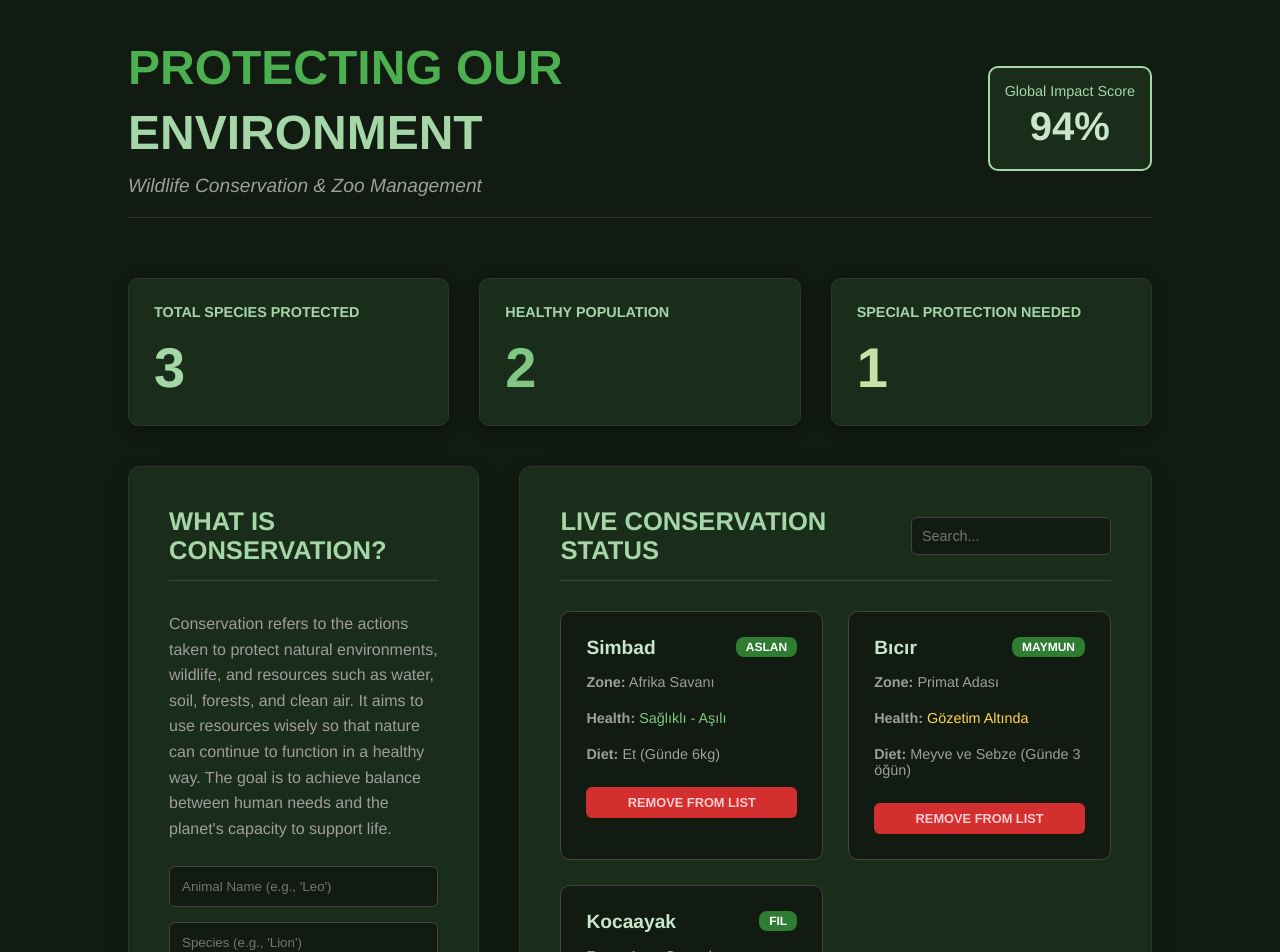
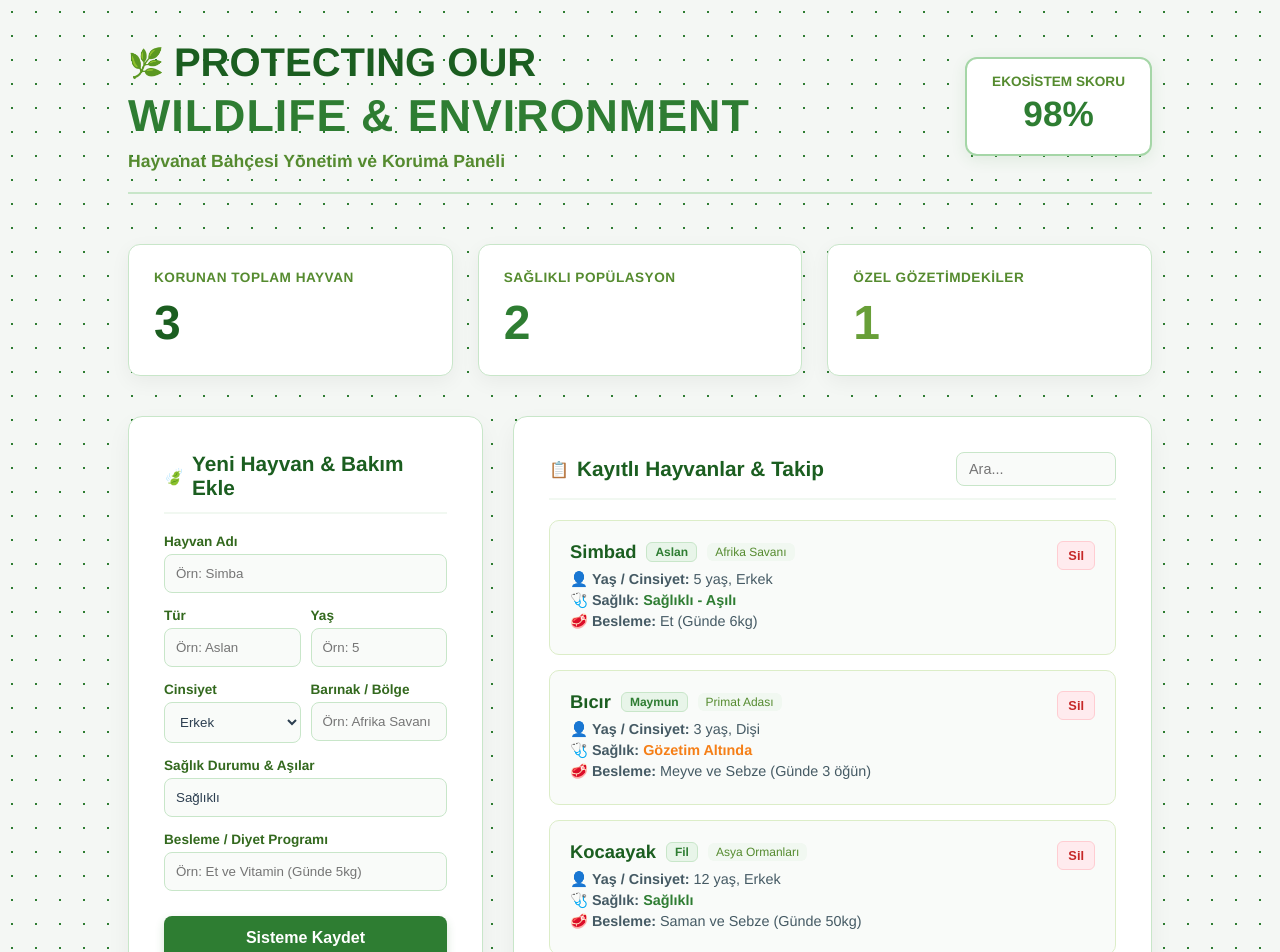
Before and after one commit to aysetmy/bto303-ara2-24053035015, a Next.js app: page / in a window 1280 px wide. Shown: the top 952 px of the page. Built offline with nearby package versions, Linux system fonts and the light colour scheme.

Commit message:
beyaz doga temali yeni tasarim eklendi

```diff
--- a/src/app/page.tsx
+++ b/src/app/page.tsx
@@ -3,19 +3,19 @@ import React, { useState } from 'react';
 
 export default function Home() {
   const [animals, setAnimals] = useState([
-    { id: 1, name: 'Simbad', species: 'Aslan', age: 5, gender: 'Erkek', zone: 'Afrika Savanı', health: 'Sağlıklı - Aşılı', diet: 'Et (Günde 6kg)', lastFed: '13:00' },
-    { id: 2, name: 'Bıcır', species: 'Maymun', age: 3, gender: 'Dişi', zone: 'Primat Adası', health: 'Gözetim Altında', diet: 'Meyve ve Sebze (Günde 3 öğün)', lastFed: '12:30' },
-    { id: 3, name: 'Kocaayak', species: 'Fil', age: 12, gender: 'Erkek', zone: 'Asya Ormanları', health: 'Sağlıklı', diet: 'Saman ve Sebze (Günde 50kg)', lastFed: '11:00' }
+    { id: 1, name: 'Simbad', species: 'Aslan', age: 5, gender: 'Erkek', zone: 'Afrika Savanı', health: 'Sağlıklı - Aşılı', diet: 'Et (Günde 6kg)' },
+    { id: 2, name: 'Bıcır', species: 'Maymun', age: 3, gender: 'Dişi', zone: 'Primat Adası', health: 'Gözetim Altında', diet: 'Meyve ve Sebze (Günde 3 öğün)' },
+    { id: 3, name: 'Kocaayak', species: 'Fil', age: 12, gender: 'Erkek', zone: 'Asya Ormanları', health: 'Sağlıklı', diet: 'Saman ve Sebze (Günde 50kg)' }
   ]);
 
   const [search, setSearch] = useState('');
-  const [form, setForm] = useState({ name: '', species: '', age: '', gender: 'Erkek', zone: '', health: 'Sağlıklı', diet: '', lastFed: '12:00' });
+  const [form, setForm] = useState({ name: '', species: '', age: '', gender: 'Erkek', zone: '', health: 'Sağlıklı', diet: '' });
 
   const handleSubmit = (e: React.FormEvent) => {
     e.preventDefault();
     if (!form.name || !form.species || !form.zone) return;
     setAnimals([...animals, { id: Date.now(), ...form, age: Number(form.age) }]);
-    setForm({ name: '', species: '', age: '', gender: 'Erkek', zone: '', health: 'Sağlıklı', diet: '', lastFed: '12:00' });
+    setForm({ name: '', species: '', age: '', gender: 'Erkek', zone: '', health: 'Sağlıklı', diet: '' });
   };
 
   const handleDelete = (id: number) => {
@@ -33,77 +33,126 @@ export default function Home() {
   const attention = animals.filter(a => !a.health.includes('Sağlıklı')).length;
 
   return (
-    <main style={{ minHeight: '100vh', background: '#111b11', color: '#e0e0e0', padding: '40px 20px', fontFamily: 'Helvetica Neue, Arial, sans-serif' }}>
+    <main style={{
+      minHeight: '100vh',
+      background: '#f4f7f4', // Ferah açık/beyazımsı doğa tonu
+      backgroundImage: 'radial-gradient(#2e7d32 0.75px, transparent 0.75px)', // Hafif yaprak/nokta doğa dokusu
+      backgroundSize: '24px 24px',
+      color: '#2c3e50',
+      padding: '40px 20px',
+      fontFamily: 'Helvetica Neue, Arial, sans-serif'
+    }}>
       <div style={{ maxWidth: '1024px', margin: '0 auto' }}>
 
-        {/* Üst Bilgi - Referans Tasarıma Göre Düzenlenmiş */}
-        <div style={{ display: 'grid', gridTemplateColumns: '1fr auto', alignItems: 'center', marginBottom: '60px', borderBottom: '1px solid #333', paddingBottom: '20px' }}>
+        {/* Üst Bilgi - Beyaz/Yeşil Doğa Teması */}
+        <div style={{ display: 'grid', gridTemplateColumns: '1fr auto', alignItems: 'center', marginBottom: '50px', borderBottom: '2px solid #c8e6c9', paddingBottom: '20px' }}>
           <header>
-            <h1 style={{ fontSize: '3rem', fontWeight: '700', color: '#4caf50', margin: '0 0 10px 0' }}>PROTECTING OUR</h1>
-            <h1 style={{ fontSize: '3rem', fontWeight: '900', color: '#a5d6a7', margin: 0 }}>ENVIRONMENT</h1>
-            <p style={{ color: '#9e9e9e', fontSize: '1.2rem', marginTop: '15px', fontStyle: 'italic' }}>Wildlife Conservation & Zoo Management</p>
+            <div style={{ display: 'flex', alignItems: 'center', gap: '10px', marginBottom: '5px' }}>
+              <span style={{ fontSize: '1.8rem' }}>🌿</span>
+              <h1 style={{ fontSize: '2.5rem', fontWeight: '800', color: '#1b5e20', margin: 0 }}>PROTECTING OUR</h1>
+            </div>
+            <h1 style={{ fontSize: '2.8rem', fontWeight: '900', color: '#2e7d32', margin: 0, letterSpacing: '1px' }}>WILDLIFE & ENVIRONMENT</h1>
+            <p style={{ color: '#558b2f', fontSize: '1.1rem', marginTop: '10px', fontWeight: '600' }}>Hayvanat Bahçesi Yönetim ve Koruma Paneli</p>
           </header>
-          <div style={{ background: '#1a2c1a', padding: '15px', borderRadius: '10px', border: '2px solid #a5d6a7', textAlign: 'center' }}>
-            <p style={{ color: '#a5d6a7', margin: 0, fontSize: '0.9rem' }}>Global Impact Score</p>
-            <h3 style={{ fontSize: '2.5rem', margin: '5px 0', color: '#c8e6c9' }}>94%</h3>
+          <div style={{ background: '#ffffff', padding: '15px 25px', borderRadius: '12px', border: '2px solid #a5d6a7', textAlign: 'center', boxShadow: '0 4px 15px rgba(46,125,50,0.1)' }}>
+            <p style={{ color: '#558b2f', margin: 0, fontSize: '0.85rem', fontWeight: '700' }}>EKOSİSTEM SKORU</p>
+            <h3 style={{ fontSize: '2.2rem', margin: '5px 0', color: '#2e7d32', fontWeight: '800' }}>98%</h3>
           </div>
         </div>
 
-        {/* İstatistik Kartları - Referans Grid Düzeni */}
-        <div style={{ display: 'grid', gridTemplateColumns: 'repeat(3, 1fr)', gap: '30px', marginBottom: '40px' }}>
+        {/* İstatistik Kartları - Beyaz zemin & Yeşil vurgular */}
+        <div style={{ display: 'grid', gridTemplateColumns: 'repeat(3, 1fr)', gap: '25px', marginBottom: '40px' }}>
           {[
-            { title: 'TOTAL SPECIES PROTECTED', value: total, color: '#a5d6a7' },
-            { title: 'HEALTHY POPULATION', value: healthy, color: '#81c784' },
-            { title: 'SPECIAL PROTECTION NEEDED', value: attention, color: '#c5e1a5' }
+            { title: 'KORUNAN TOPLAM HAYVAN', value: total, color: '#1b5e20' },
+            { title: 'SAĞLIKLI POPÜLASYON', value: healthy, color: '#2e7d32' },
+            { title: 'ÖZEL GÖZETİMDEKİLER', value: attention, color: '#689f38' }
           ].map((card, index) => (
-            <div key={index} style={{ background: '#1a2c1a', padding: '25px', borderRadius: '10px', border: `1px solid #333`, boxShadow: '0 4px 15px rgba(0,0,0,0.3)' }}>
-              <p style={{ color: '#a5d6a7', margin: '0 0 15px 0', fontSize: '0.9rem', fontWeight: '600' }}>{card.title}</p>
-              <h3 style={{ fontSize: '3.5rem', margin: 0, color: card.color, fontWeight: '800' }}>{card.value}</h3>
+            <div key={index} style={{ background: '#ffffff', padding: '25px', borderRadius: '12px', border: '1px solid #c8e6c9', boxShadow: '0 6px 20px rgba(0,0,0,0.05)' }}>
+              <p style={{ color: '#558b2f', margin: '0 0 10px 0', fontSize: '0.85rem', fontWeight: '700', letterSpacing: '0.5px' }}>{card.title}</p>
+              <h3 style={{ fontSize: '3rem', margin: 0, color: card.color, fontWeight: '800' }}>{card.value}</h3>
             </div>
           ))}
         </div>
 
-        {/* Ana İçerik - Form ve Liste Grid Yapısı */}
-        <div style={{ display: 'grid', gridTemplateColumns: '1fr 1.8fr', gap: '40px', alignItems: 'start' }}>
+        {/* Ana İçerik - Form ve Liste */}
+        <div style={{ display: 'grid', gridTemplateColumns: '1fr 1.8fr', gap: '30px', alignItems: 'start' }}>
 
-          {/* Yeni Kayıt Formu - Temiz Tasarım */}
-          <div style={{ background: '#1a2c1a', padding: '40px', borderRadius: '12px', border: '1px solid #333', boxShadow: '0 10px 25px rgba(0,0,0,0.2)' }}>
-            <h2 style={{ fontSize: '1.6rem', marginBottom: '30px', color: '#a5d6a7', borderBottom: '1px solid #444', paddingBottom: '15px' }}>WHAT IS CONSERVATION?</h2>
-            <p style={{ color: '#9e9e9e', fontSize: '1rem', lineHeight: '1.6', marginBottom: '25px' }}>
-              Conservation refers to the actions taken to protect natural environments, wildlife, and resources such as water, soil, forests, and clean air. It aims to use resources wisely so that nature can continue to function in a healthy way. The goal is to achieve balance between human needs and the planet's capacity to support life.
-            </p>
+          {/* Yeni Kayıt Formu - Şık Beyaz Kart */}
+          <div style={{ background: '#ffffff', padding: '35px', borderRadius: '14px', border: '1px solid #c8e6c9', boxShadow: '0 10px 25px rgba(0,0,0,0.05)' }}>
+            <div style={{ display: 'flex', alignItems: 'center', gap: '8px', marginBottom: '20px', borderBottom: '2px solid #f1f8f1', paddingBottom: '12px' }}>
+              <span>🍃</span>
+              <h2 style={{ fontSize: '1.3rem', color: '#1b5e20', margin: 0, fontWeight: '700' }}>Yeni Hayvan & Bakım Ekle</h2>
+            </div>
             <form onSubmit={handleSubmit} style={{ display: 'flex', flexDirection: 'column', gap: '15px' }}>
-              <input type="text" placeholder="Animal Name (e.g., 'Leo')" value={form.name} onChange={e => setForm({ ...form, name: e.target.value })} style={{ width: '100%', padding: '12px', borderRadius: '6px', background: '#111b11', border: '1px solid #444', color: 'white', outline: 'none' }} required />
-              <input type="text" placeholder="Species (e.g., 'Lion')" value={form.species} onChange={e => setForm({ ...form, species: e.target.value })} style={{ width: '100%', padding: '12px', borderRadius: '6px', background: '#111b11', border: '1px solid #444', color: 'white', outline: 'none' }} required />
-              <input type="text" placeholder="Zone (e.g., 'African Savanna')" value={form.zone} onChange={e => setForm({ ...form, zone: e.target.value })} style={{ width: '100%', padding: '12px', borderRadius: '6px', background: '#111b11', border: '1px solid #444', color: 'white', outline: 'none' }} required />
-              <button type="submit" style={{ padding: '14px', background: '#2e7d32', color: 'white', border: 'none', borderRadius: '6px', cursor: 'pointer', fontWeight: 'bold', fontSize: '1rem', marginTop: '15px', transition: 'background 0.2s' }}>
-                ADD TO CONSERVATION LIST
+              <div>
+                <label style={{ display: 'block', fontSize: '0.85rem', fontWeight: '700', color: '#33691e', marginBottom: '5px' }}>Hayvan Adı</label>
+                <input type="text" placeholder="Örn: Simba" value={form.name} onChange={e => setForm({ ...form, name: e.target.value })} style={{ width: '100%', padding: '11px', borderRadius: '8px', background: '#f9fbf9', border: '1px solid #c8e6c9', color: '#2c3e50', outline: 'none' }} required />
+              </div>
+              <div style={{ display: 'grid', gridTemplateColumns: '1fr 1fr', gap: '10px' }}>
+                <div>
+                  <label style={{ display: 'block', fontSize: '0.85rem', fontWeight: '700', color: '#33691e', marginBottom: '5px' }}>Tür</label>
+                  <input type="text" placeholder="Örn: Aslan" value={form.species} onChange={e => setForm({ ...form, species: e.target.value })} style={{ width: '100%', padding: '11px', borderRadius: '8px', background: '#f9fbf9', border: '1px solid #c8e6c9', color: '#2c3e50', outline: 'none' }} required />
+                </div>
+                <div>
+                  <label style={{ display: 'block', fontSize: '0.85rem', fontWeight: '700', color: '#33691e', marginBottom: '5px' }}>Yaş</label>
+                  <input type="number" placeholder="Örn: 5" value={form.age} onChange={e => setForm({ ...form, age: e.target.value })} style={{ width: '100%', padding: '11px', borderRadius: '8px', background: '#f9fbf9', border: '1px solid #c8e6c9', color: '#2c3e50', outline: 'none' }} />
+                </div>
+              </div>
+              <div style={{ display: 'grid', gridTemplateColumns: '1fr 1fr', gap: '10px' }}>
+                <div>
+                  <label style={{ display: 'block', fontSize: '0.85rem', fontWeight: '700', color: '#33691e', marginBottom: '5px' }}>Cinsiyet</label>
+                  <select value={form.gender} onChange={e => setForm({ ...form, gender: e.target.value })} style={{ width: '100%', padding: '11px', borderRadius: '8px', background: '#f9fbf9', border: '1px solid #c8e6c9', color: '#2c3e50', outline: 'none' }}>
+                    <option value="Erkek">Erkek</option>
+                    <option value="Dişi">Dişi</option>
+                  </select>
+                </div>
+                <div>
+                  <label style={{ display: 'block', fontSize: '0.85rem', fontWeight: '700', color: '#33691e', marginBottom: '5px' }}>Barınak / Bölge</label>
+                  <input type="text" placeholder="Örn: Afrika Savanı" value={form.zone} onChange={e => setForm({ ...form, zone: e.target.value })} style={{ width: '100%', padding: '11px', borderRadius: '8px', background: '#f9fbf9', border: '1px solid #c8e6c9', color: '#2c3e50', outline: 'none' }} required />
+                </div>
+              </div>
+              <div>
+                <label style={{ display: 'block', fontSize: '0.85rem', fontWeight: '700', color: '#33691e', marginBottom: '5px' }}>Sağlık Durumu & Aşılar</label>
+                <input type="text" placeholder="Örn: Sağlıklı / Aşıları Tam" value={form.health} onChange={e => setForm({ ...form, health: e.target.value })} style={{ width: '100%', padding: '11px', borderRadius: '8px', background: '#f9fbf9', border: '1px solid #c8e6c9', color: '#2c3e50', outline: 'none' }} />
+              </div>
+              <div>
+                <label style={{ display: 'block', fontSize: '0.85rem', fontWeight: '700', color: '#33691e', marginBottom: '5px' }}>Besleme / Diyet Programı</label>
+                <input type="text" placeholder="Örn: Et ve Vitamin (Günde 5kg)" value={form.diet} onChange={e => setForm({ ...form, diet: e.target.value })} style={{ width: '100%', padding: '11px', borderRadius: '8px', background: '#f9fbf9', border: '1px solid #c8e6c9', color: '#2c3e50', outline: 'none' }} />
+              </div>
+              <button type="submit" style={{ padding: '13px', background: '#2e7d32', color: 'white', border: 'none', borderRadius: '8px', cursor: 'pointer', fontWeight: 'bold', fontSize: '1rem', marginTop: '10px', boxShadow: '0 4px 10px rgba(46,125,50,0.2)' }}>
+                Sisteme Kaydet
               </button>
             </form>
           </div>
 
-          {/* Canlı Hayvan Listesi - Grid Yapısı */}
-          <div style={{ background: '#1a2c1a', padding: '40px', borderRadius: '12px', border: '1px solid #333', boxShadow: '0 10px 25px rgba(0,0,0,0.2)' }}>
-            <div style={{ display: 'flex', justifyContent: 'space-between', alignItems: 'center', marginBottom: '30px', borderBottom: '1px solid #444', paddingBottom: '15px' }}>
-              <h2 style={{ fontSize: '1.6rem', color: '#a5d6a7', margin: 0 }}>LIVE CONSERVATION STATUS</h2>
-              <input type="text" placeholder="Search..." value={search} onChange={e => setSearch(e.target.value)} style={{ padding: '10px', borderRadius: '6px', background: '#111b11', border: '1px solid #444', color: 'white', fontSize: '0.9rem', outline: 'none', width: '200px' }} />
+          {/* Canlı Hayvan Listesi - Beyaz Kart */}
+          <div style={{ background: '#ffffff', padding: '35px', borderRadius: '14px', border: '1px solid #c8e6c9', boxShadow: '0 10px 25px rgba(0,0,0,0.05)' }}>
+            <div style={{ display: 'flex', justifyContent: 'space-between', alignItems: 'center', marginBottom: '20px', borderBottom: '2px solid #f1f8f1', paddingBottom: '12px', gap: '15px' }}>
+              <div style={{ display: 'flex', alignItems: 'center', gap: '8px' }}>
+                <span>📋</span>
+                <h2 style={{ fontSize: '1.3rem', color: '#1b5e20', margin: 0, fontWeight: '700' }}>Kayıtlı Hayvanlar & Takip</h2>
+              </div>
+              <input type="text" placeholder="Ara..." value={search} onChange={e => setSearch(e.target.value)} style={{ padding: '8px 12px', borderRadius: '8px', background: '#f9fbf9', border: '1px solid #c8e6c9', color: '#2c3e50', fontSize: '0.9rem', outline: 'none', width: '160px' }} />
             </div>
 
             {filteredAnimals.length === 0 ? (
-              <div style={{ textAlign: 'center', padding: '40px', color: '#666', fontStyle: 'italic' }}>No animals match your search criteria.</div>
+              <div style={{ textAlign: 'center', padding: '40px', color: '#8c8c8c', fontStyle: 'italic' }}>Aradığınız kriterlere uygun kayıt bulunamadı.</div>
             ) : (
-              <div style={{ display: 'grid', gridTemplateColumns: '1fr 1fr', gap: '25px', maxHeight: '600px', overflowY: 'auto' }}>
+              <div style={{ display: 'flex', flexDirection: 'column', gap: '15px', maxHeight: '580px', overflowY: 'auto' }}>
                 {filteredAnimals.map((animal) => (
-                  <div key={animal.id} style={{ background: '#111b11', padding: '25px', borderRadius: '10px', border: '1px solid #444', display: 'flex', flexDirection: 'column', gap: '10px' }}>
-                    <div style={{ display: 'flex', justifyContent: 'space-between', alignItems: 'start' }}>
-                      <h3 style={{ margin: 0, color: '#c8e6c9', fontSize: '1.2rem' }}>{animal.name}</h3>
-                      <span style={{ background: '#2e7d32', color: 'white', padding: '3px 10px', borderRadius: '8px', fontSize: '0.75rem', fontWeight: '700', textTransform: 'uppercase' }}>{animal.species}</span>
+                  <div key={animal.id} style={{ background: '#f9fbf9', padding: '20px', borderRadius: '10px', border: '1px solid #dcedc8', display: 'flex', justifyContent: 'space-between', alignItems: 'flex-start' }}>
+                    <div>
+                      <div style={{ display: 'flex', alignItems: 'center', gap: '10px', marginBottom: '8px' }}>
+                        <h3 style={{ margin: 0, color: '#1b5e20', fontSize: '1.15rem' }}>{animal.name}</h3>
+                        <span style={{ background: '#e8f5e9', color: '#2e7d32', padding: '2px 8px', borderRadius: '6px', fontSize: '0.75rem', fontWeight: '700', border: '1px solid #c8e6c9' }}>{animal.species}</span>
+                        <span style={{ background: '#f1f8f1', color: '#558b2f', padding: '2px 8px', borderRadius: '6px', fontSize: '0.75rem' }}>{animal.zone}</span>
+                      </div>
+                      <p style={{ margin: '4px 0', color: '#455a64', fontSize: '0.9rem' }}>👤 <strong>Yaş / Cinsiyet:</strong> {animal.age} yaş, {animal.gender}</p>
+                      <p style={{ margin: '4px 0', color: '#455a64', fontSize: '0.9rem' }}>🩺 <strong>Sağlık:</strong> <span style={{ color: animal.health.includes('Sağlıklı') ? '#2e7d32' : '#f57f17', fontWeight: '600' }}>{animal.health}</span></p>
+                      <p style={{ margin: '4px 0', color: '#455a64', fontSize: '0.9rem' }}>🥩 <strong>Besleme:</strong> {animal.diet}</p>
                     </div>
-                    <p style={{ margin: '5px 0', color: '#9e9e9e', fontSize: '0.9rem' }}><strong>Zone:</strong> {animal.zone}</p>
-                    <p style={{ margin: '5px 0', color: '#9e9e9e', fontSize: '0.9rem' }}><strong>Health:</strong> <span style={{ color: animal.health.includes('Sağlıklı') ? '#81c784' : '#ffd54f' }}>{animal.health}</span></p>
-                    <p style={{ margin: '5px 0', color: '#9e9e9e', fontSize: '0.9rem' }}><strong>Diet:</strong> {animal.diet}</p>
-                    <button onClick={() => handleDelete(animal.id)} style={{ background: '#d32f2f', color: '#ffcdd2', border: 'none', padding: '8px', borderRadius: '6px', cursor: 'pointer', fontSize: '0.8rem', fontWeight: '700', marginTop: '10px', textTransform: 'uppercase' }}>
-                      Remove from List
+                    <button onClick={() => handleDelete(animal.id)} style={{ background: '#ffebee', color: '#c62828', border: '1px solid #ffcdd2', padding: '6px 10px', borderRadius: '6px', cursor: 'pointer', fontSize: '0.8rem', fontWeight: '700' }}>
+                      Sil
                     </button>
                   </div>
                 ))}
```
